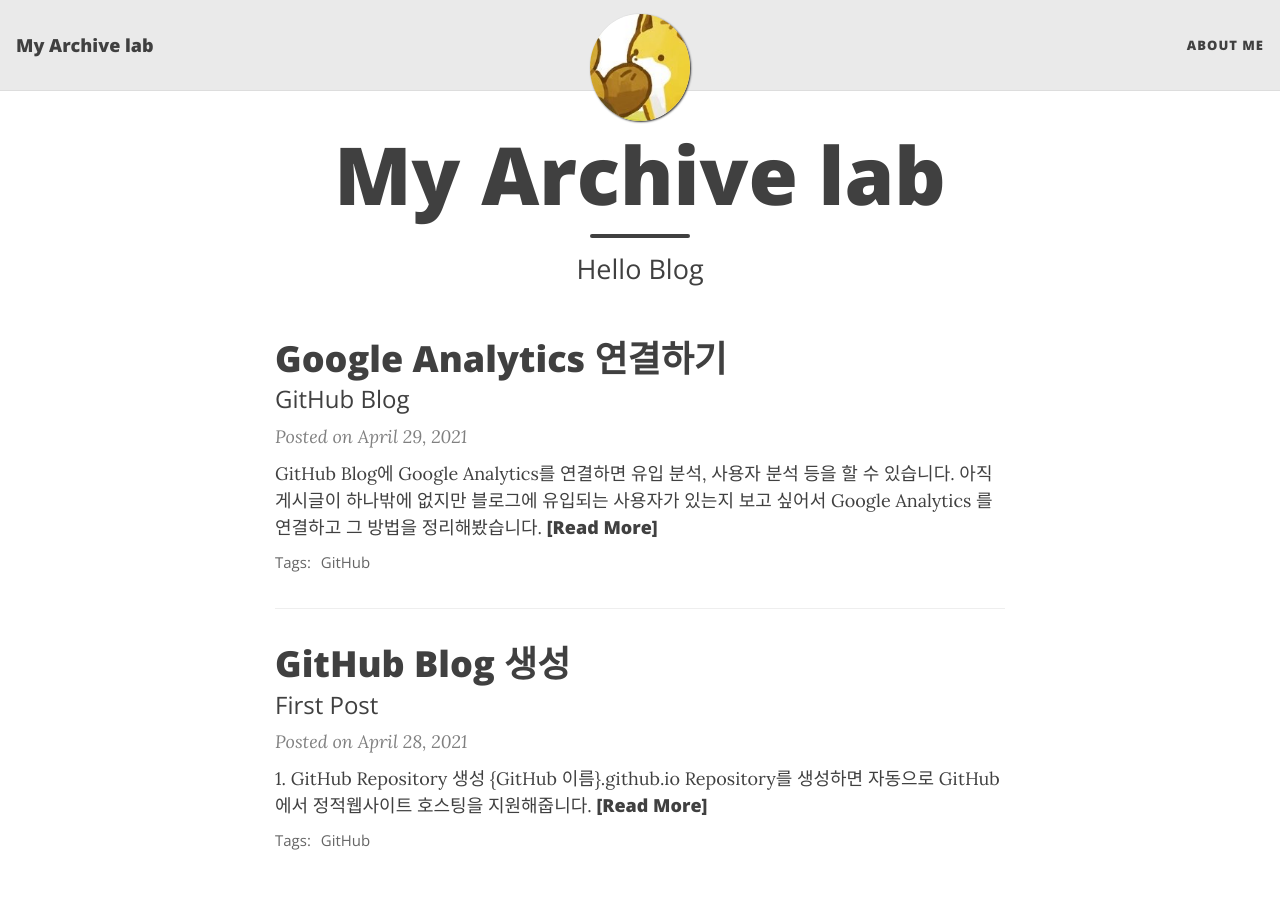
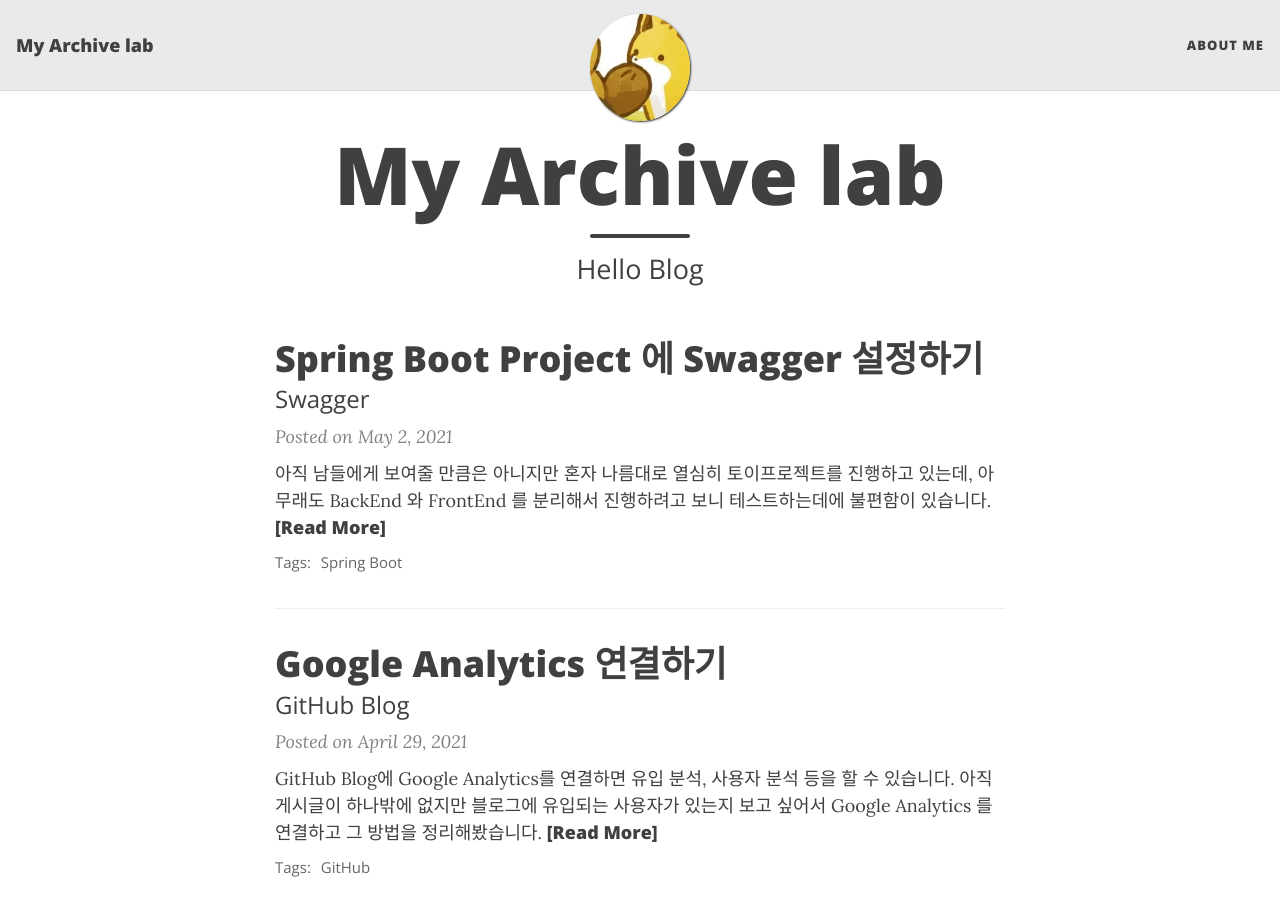
Before and after one commit to hyun-sun/hyun-sun.github.io, a Jekyll site: the page built from index.html, in a window 1280 px wide and 900 px high. Built offline with Jekyll 4.4.1, drawn with Linux system fonts in a browser that asks for light colours; nearby versions of some CDN libraries; the list of posts is cut into pages by our own code.

Commit message:
2021-05-02-swagger.md 작성 aboutme.md 수정

````diff
--- /dev/null
+++ b/_posts/2021-05-02-swagger.md
@@ -0,0 +1,82 @@
+---
+layout: post
+title: Spring Boot Project 에 Swagger 설정하기
+subtitle: Swagger
+tags: [Spring Boot]
+comments: true
+---
+
+아직 남들에게 보여줄 만큼은 아니지만 혼자 나름대로 열심히 토이프로젝트를 진행하고 있는데, 아무래도 BackEnd 와 FrontEnd 를 분리해서 진행하려고 보니 테스트하는데에 불편함이 있습니다.
+
+게다가 일반 회원 로그인 기능 없이 소셜 로그인으로만 Security 를 구현해놨더니 더더욱 REST API 만으로는 테스트가 힘들어서 뒤로 미뤄뒀던 Swagger 를 개발 초기 단계에서 적용하기로 했습니다.
+
+
+
+## 1. `build.gradle` 에 dependency 추가
+```groovy
+// open api 3.0 + swagger
+implementation 'org.springdoc:springdoc-openapi-ui:1.5.8'
+```
+
+여기까지 추가하면 알아서 `/v3/api-docs` 와 `/swagger-ui.html` 이 자동으로 생성되기때문에 바로 확인할 수 있....긴한데
+테스트를 해보니 POST 요청이 모두 Forbidden 으로 떨어지는 문제가 발생했다. 이는 Security 에 csrf 문제로 아래와 같이 해결할 수 있다.
+
+
+
+## 2. SecurityConfig
+특정 URL 요청(swagger)에만 csrf 를 비활성화 시킨다.
+
+`CsrfRequireMatcher.class` 생성
+```java
+public class CsrfRequireMatcher implements RequestMatcher {
+	private static final Pattern ALLOWED_METHODS = Pattern.compile("^(GET|HEAD|TRACE|OPTIONS)$");
+
+	@Override
+	public boolean matches(HttpServletRequest request) {
+		if (ALLOWED_METHODS.matcher(request.getMethod()).matches())
+			return false;
+
+		final String referer = request.getHeader("Referer");
+		if (referer != null && referer.contains("/swagger-ui")) {
+			return false;
+		}
+		return true;
+	}
+}
+
+```
+<br>
+
+`SecurityConfig` 수정
+```java
+@Configuration
+@EnableWebSecurity
+public class SecurityConfig extends WebSecurityConfigurerAdapter {
+
+	// ...
+
+	@Override
+	protected void configure(HttpSecurity http) {
+		http.csrf().disable()
+            .authorizeRequests()
+            .antMatchers("swagger-ui.html", "/swagger-ui/**", "/api-docs", "/api-docs/**").hasRole(Role.USER.name())
+            // ...
+        ;
+
+		http.csrf()
+				.requireCsrfProtectionMatcher(new CsrfRequireMatcher())
+				.csrfTokenRepository(CookieCsrfTokenRepository.withHttpOnlyFalse());
+	}
+}
+```
+
+
+---
+작성된 내용에 대한 지적은 환영입니다.
+많이 알려주세요.
+
+---
+### Reference
+[https://springdoc.org](https://springdoc.org)
+[https://www.baeldung.com/spring-rest-openapi-documentation](https://www.baeldung.com/spring-rest-openapi-documentation)
+[https://blog.jiniworld.me/83#a02-3](https://blog.jiniworld.me/83#a02-3)
--- a/aboutme.md
+++ b/aboutme.md
@@ -4,5 +4,7 @@
 subtitle: Hello Blog
 ---
 
-JAVA 개발자......
-자기소개 쓰는게 어색해서 쓸 말이 없는데 점점 뭔가 추가하겠지...
+지나가는 JAVA 개발자.
+새로운걸 경험하고 재밌는걸 좋아합니다.
+
+블로그는 업무에서 경험하고 공부하며 얻은 것들을 흘리지 않고 최대한 모아두려고 만들었습니다.
````
